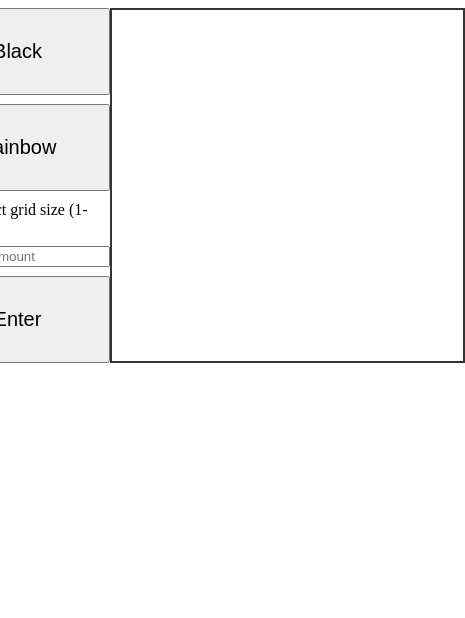
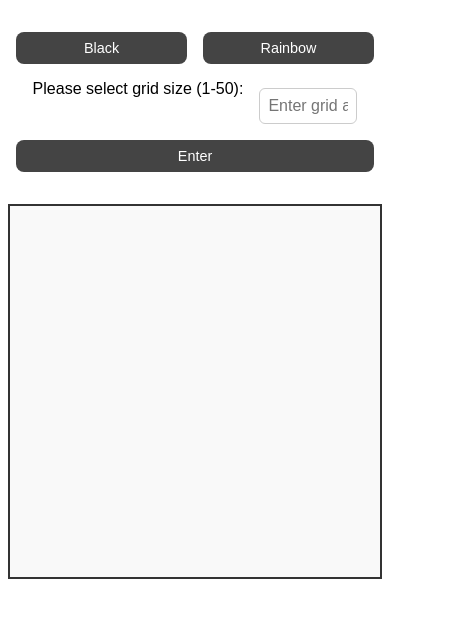
Before and after one commit to Fopuy/etchasketch, a plain HTML site: page index.html in a window 390 px wide. Shown: the whole page, 465 px wide, since content can reach past the window. Drawn offline with Linux system fonts and the light colour scheme.

Commit message:
chat gpt mobile friendly version

```diff
--- a/stylesheet.css
+++ b/stylesheet.css
@@ -1,29 +1,83 @@
-#grid-container{
+/* Grid container */
+#grid-container {
     display: flex;
     flex-wrap: wrap;
     width: 90vw;
     max-width: 480px;
     aspect-ratio: 1 / 1;
     border: 2px solid #333;
+    margin: 1rem auto;
+    background-color: #f9f9f9;
 }
 
-.gridSquare{
+/* Each square inside the grid */
+.gridSquare {
     aspect-ratio: 1 / 1;
     box-sizing: border-box;
 }
 
-.divButtons{
+/* Button wrapper */
+.divButtons {
+    display: flex;
+    flex-wrap: wrap;
+    justify-content: center;
+    gap: 1rem;
+    margin: 1rem 0;
+}
+
+/* Page layout */
+body {
     display: flex;
     flex-direction: column;
-    justify-content: space-between;
+    align-items: center;
+    justify-content: start;
+    min-height: 100vh;
+    margin: 0;
+    padding: 1rem;
+    font-family: sans-serif;
+    background-color: #ffffff;
 }
 
-body{
-    display: flex;
-    justify-content: center;
+/* Buttons */
+button {
+    padding: 0.75rem 1.25rem;
+    font-size: 1rem;
+    border: none;
+    background-color: #444;
+    color: white;
+    border-radius: 8px;
+    cursor: pointer;
+    flex: 1 1 120px;
+    transition: background-color 0.2s ease;
 }
 
-button{
-    padding: 30px;
-    font-size: 20px;
+button:hover {
+    background-color: #666;
 }
+
+/* Input field */
+input {
+    padding: 0.5rem;
+    font-size: 1rem;
+    width: 100px;
+    text-align: center;
+    border: 1px solid #ccc;
+    border-radius: 6px;
+    margin-top: 0.5rem;
+}
+
+/* Media query for smaller devices */
+@media (max-width: 400px) {
+    button {
+        font-size: 0.9rem;
+        padding: 0.5rem;
+    }
+
+    #grid-container {
+        width: 95vw;
+    }
+
+    input {
+        width: 80px;
+    }
+}
```
